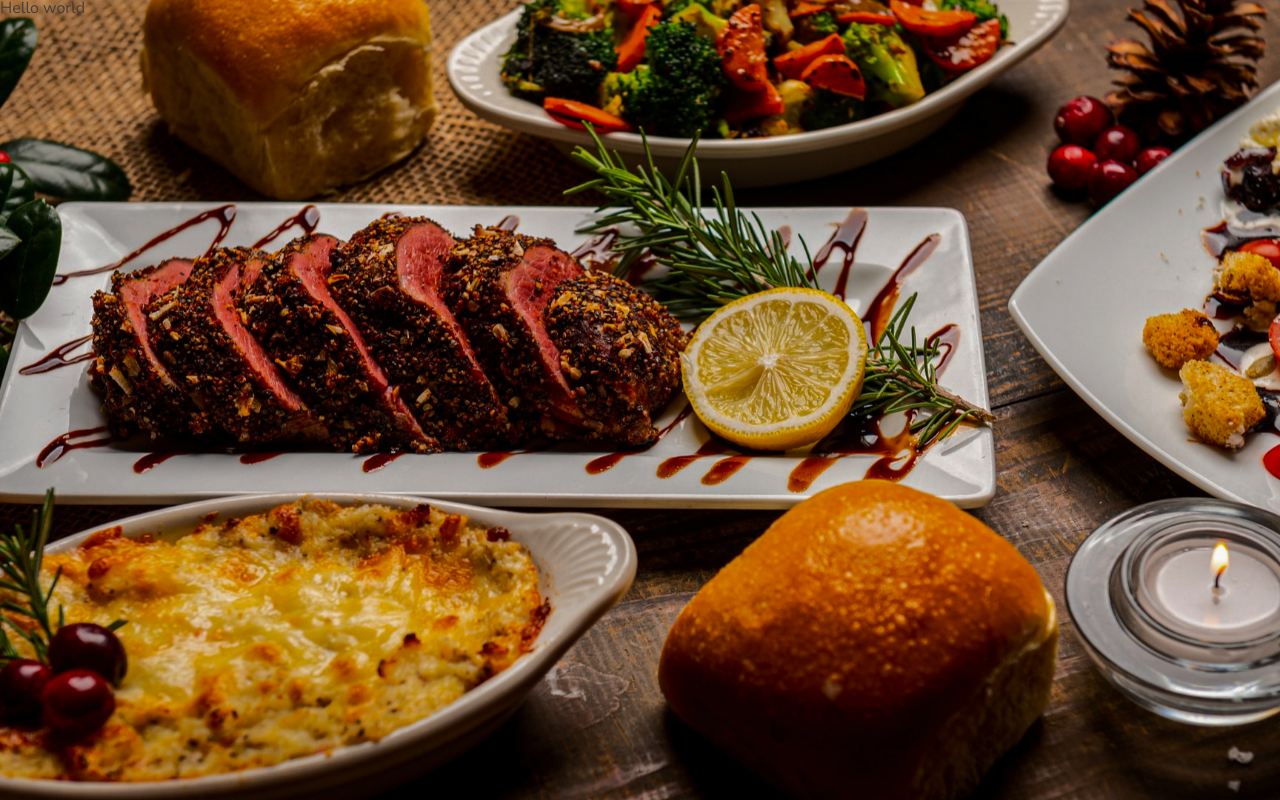
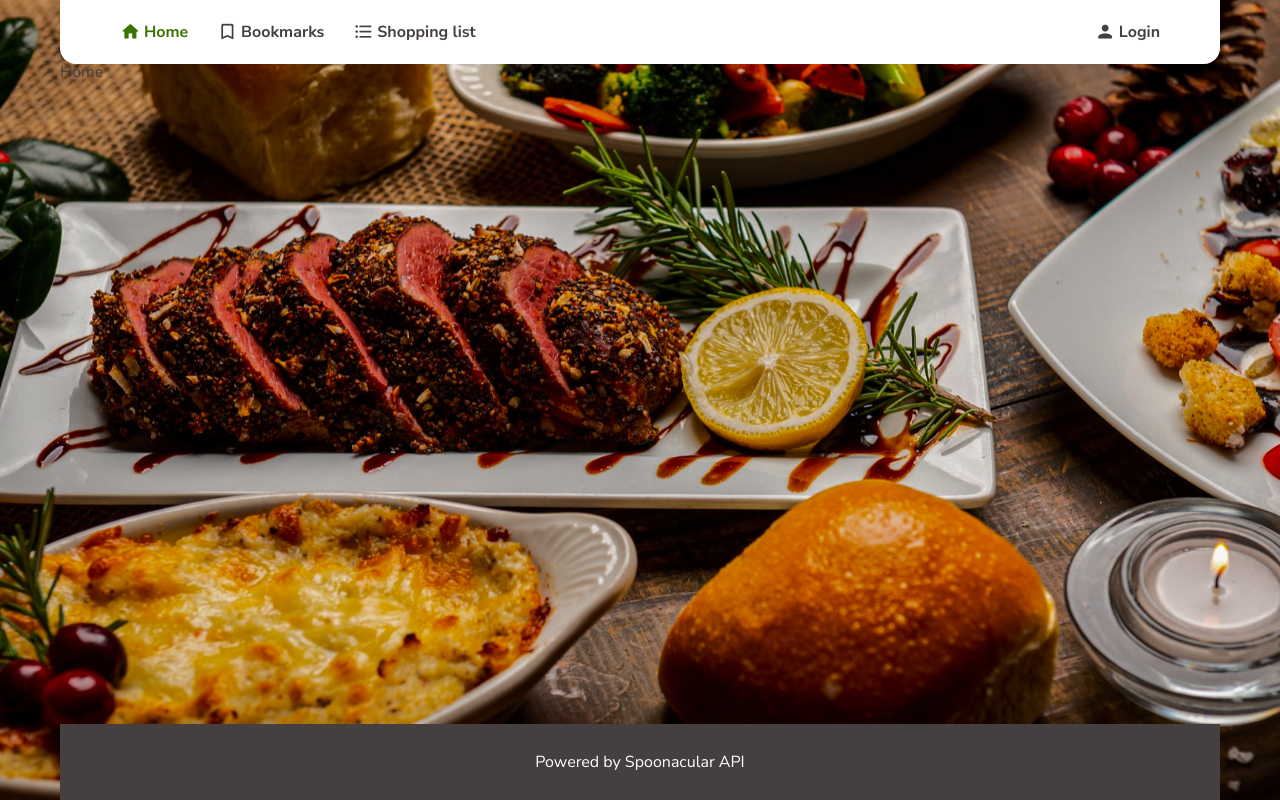
Before and after one commit to K0D0D/recipe-app, a React (Create React App) app: page / in a window 1280 px wide. Built offline with nearby package versions, Linux system fonts and the light colour scheme.

Commit message:
added header and footer components, implemented basic routing

```diff
--- a/package.json
+++ b/package.json
@@ -11,6 +11,7 @@
 		"react": "^17.0.2",
 		"react-dom": "^17.0.2",
 		"react-redux": "^7.2.6",
+		"react-router-dom": "^6.2.2",
 		"react-scripts": "5.0.0",
 		"redux": "^4.1.2",
 		"web-vitals": "^2.1.4"
--- a/public/index.html
+++ b/public/index.html
@@ -6,6 +6,7 @@
     <link rel="preconnect" href="https://fonts.googleapis.com">
     <link rel="preconnect" href="https://fonts.gstatic.com" crossorigin>
     <link href="https://fonts.googleapis.com/css2?family=Kaushan+Script&family=Nunito+Sans:ital,wght@0,400;0,700;1,300&display=swap" rel="stylesheet">
+    <link href="https://fonts.googleapis.com/css?family=Material+Icons|Material+Icons+Round" rel="stylesheet">
     <title>Recipe App</title>
 </head>
 <body>
--- a/src/App.js
+++ b/src/App.js
@@ -1,5 +1,28 @@
 import styles from "./App.module.scss";
+import { BrowserRouter as Router, Routes, Route, Navigate } from "react-router-dom";
+import Header from "./components/Header/Header";
+import HomePage from "./pages/HomePage/HomePage";
+import BookmarksPage from "./pages/BookmarksPage/BookmarksPage";
+import ShoppingListPage from "./pages/ShoppingListPage/ShoppingListPage";
+import AuthPage from "./pages/AuthPage/AuthPage";
+import Footer from "./components/Footer/Footer";
 
-const App = () => <>Hello world</>;
+const App = () => (
+	<div className={styles.wrapper}>
+		<Router>
+			<Header />
+			<main className={styles.main}>
+				<Routes>
+					<Route path="/" exact element={<HomePage />} />
+					<Route path="/bookmarks" exact element={<BookmarksPage />} />
+					<Route path="/shopping-list" exact element={<ShoppingListPage />} />
+					<Route path="/auth" exact element={<AuthPage />} />
+					<Route path="*" exact element={<Navigate to="/" />} />
+				</Routes>
+			</main>
+            <Footer />
+		</Router>
+	</div>
+);
 
 export default App;
--- a/src/App.module.scss
+++ b/src/App.module.scss
@@ -0,0 +1,17 @@
+@import "./styles/vars";
+
+.wrapper {
+    max-width: 1320px;
+    width: 100%;
+    padding: 0 3.75em;
+    min-height: 100vh;
+    margin: 0 auto;
+    display: flex;
+    flex-direction: column;
+}
+
+.main {
+    flex: 1 1 auto;
+    display: flex;
+    flex-direction: column;
+}
--- /dev/null
+++ b/src/components/Footer/Footer.jsx
@@ -0,0 +1,9 @@
+import styles from "./Footer.module.scss";
+
+const Footer = () => (
+	<footer className={styles.footer}>
+		<p>Powered by Spoonacular API</p>
+	</footer>
+);
+
+export default Footer;
--- /dev/null
+++ b/src/components/Footer/Footer.module.scss
@@ -0,0 +1,9 @@
+@import "../../styles/vars";
+
+.footer {
+    width: 100%;
+    padding: 1.875em;
+    text-align: center;
+    background-color: $black;
+    color: #fff;
+}
--- /dev/null
+++ b/src/components/Header/Header.jsx
@@ -0,0 +1,35 @@
+import styles from "./Header.module.scss";
+import { NavLink } from "react-router-dom";
+
+const Header = () => {
+	const checkActiveClassName = ({ isActive }) => {
+		return isActive ? `${styles.link} ${styles.active}` : styles.link;
+	};
+
+	return (
+		<header className={styles.header}>
+			<nav className={styles.nav}>
+				<NavLink to="/" className={checkActiveClassName}>
+					<span className="material-icons-round">home</span>
+					Home
+				</NavLink>
+				<NavLink to="/bookmarks" className={checkActiveClassName}>
+					<span className="material-icons-round">bookmark_border</span>
+					Bookmarks
+				</NavLink>
+				<NavLink to="/shopping-list" className={checkActiveClassName}>
+					<span className="material-icons-round">format_list_bulleted</span>
+					Shopping list
+				</NavLink>
+			</nav>
+			<nav className={styles.nav}>
+				<NavLink to="/auth" className={checkActiveClassName}>
+					<span className="material-icons-round">person</span>
+					Login
+				</NavLink>
+			</nav>
+		</header>
+	);
+};
+
+export default Header;
--- /dev/null
+++ b/src/components/Header/Header.module.scss
@@ -0,0 +1,48 @@
+@import "../../styles/vars";
+
+.header {
+    width: 100%;
+    height: 4em;
+    padding: 0 3.75em;
+    display: flex;
+    justify-content: space-between;
+    align-items: center;
+    background-color: #fff;
+    border-radius: 0 0 1em 1em;
+}
+
+.nav {
+    user-select: none;
+    display: flex;
+    justify-content: space-between;
+    align-items: center;
+}
+
+.link {
+    font-weight: 700;
+    position: relative;
+    padding-left: 1.5em;
+    transition: opacity 0.2s;
+    cursor: pointer;
+    display: block;
+    &:hover {
+        opacity: 0.8;
+    }
+    &:active {
+        opacity: 0.65;
+    }
+    &:not(:first-child) {
+        margin-left: 1.8em;
+    }
+    span {
+        position: absolute;
+        left: 0;
+        top: 50%;
+        transform: translateY(-50%);
+        font-size: 1.3em;
+    }
+}
+
+.active {
+    color: $green;
+}
--- /dev/null
+++ b/src/pages/AuthPage/AuthPage.jsx
@@ -0,0 +1,3 @@
+const AuthPage = () => <>Auth</>;
+
+export default AuthPage;
--- /dev/null
+++ b/src/pages/BookmarksPage/BookmarksPage.jsx
@@ -0,0 +1,3 @@
+const BookmarksPage = () => <>Bookmarks</>;
+
+export default BookmarksPage;
--- /dev/null
+++ b/src/pages/HomePage/HomePage.jsx
@@ -0,0 +1,3 @@
+const HomePage = () => <>Home</>;
+
+export default HomePage;
--- /dev/null
+++ b/src/pages/ShoppingListPage/ShoppingListPage.jsx
@@ -0,0 +1,3 @@
+const ShoppingListPage = () => <>Shopping list</>;
+
+export default ShoppingListPage;
```
Also changed, not shown: 1 other file (tests, documents, lock files or other folders).
